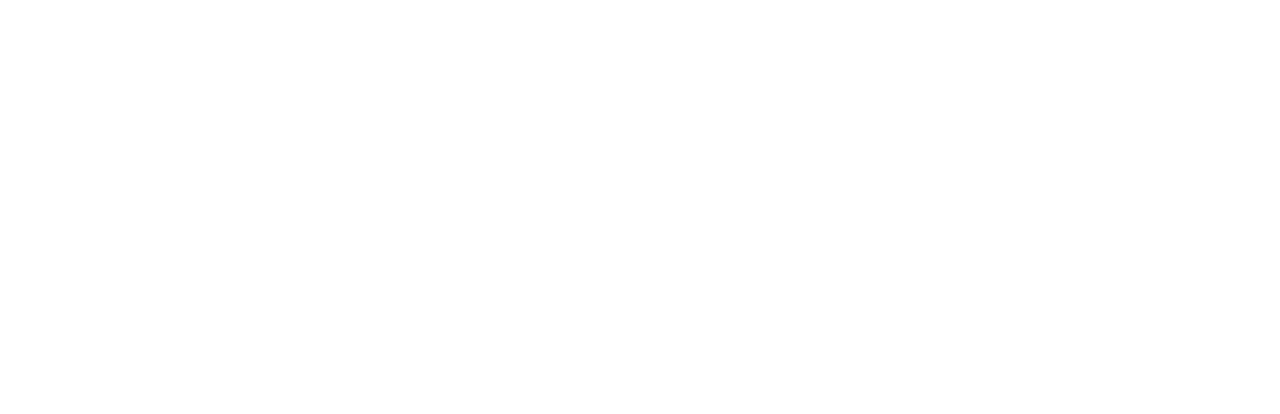
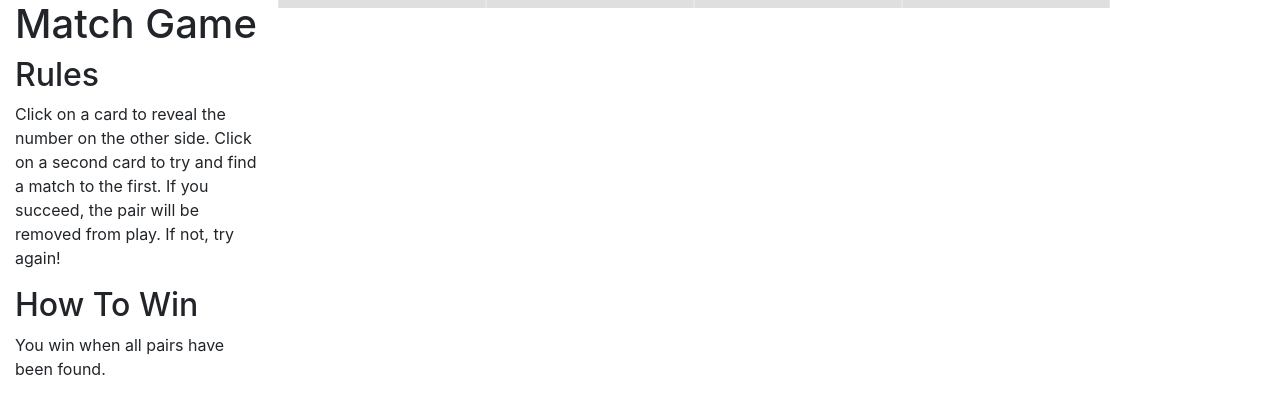
Before and after one commit to jdeel/matchgame, a plain HTML site: page index.html in a window 1280 px wide. Drawn offline with nearby package versions, Linux system fonts and the light colour scheme.

Commit message:
Layout HTML structure.

```diff
--- a/index.html
+++ b/index.html
@@ -4,11 +4,41 @@
   <meta charset="utf-8">
   <meta name="viewport" content="width=device-width, initial-scale=1, shrink-to-fit=no">
   <title>Match Game</title>
+  <!-- Favicon -->
+  <link href="favicon.png" rel="shortcut icon" type="image/x-icon">
   <!-- Bootstrap CSS -->
   <link rel="stylesheet" href="https://maxcdn.bootstrapcdn.com/bootstrap/4.0.0/css/bootstrap.min.css" integrity="sha384-Gn5384xqQ1aoWXA+058RXPxPg6fy4IWvTNh0E263XmFcJlSAwiGgFAW/dAiS6JXm" crossorigin="anonymous">
 </head>
 <body>
-
+  <div class="container row">
+    <div class="col-12 col-lg-3">
+      <h1>Match Game</h1>
+      <h2>Rules</h2>
+      <p>Click on a card to reveal the number on the other side. Click on a second card to try and find a match to the first. If you succeed, the pair will be removed from play. If not, try again!</p>
+      <h2>How To Win</h2>
+      <p>You win when all pairs have been found.</p>
+    </div>
+    <div id="game" class="col-12 col-lg-9">
+      <div class="row">
+        <div class="card col-3"></div>
+        <div class="card col-3"></div>
+        <div class="card col-3"></div>
+        <div class="card col-3"></div>
+        <div class="card col-3"></div>
+        <div class="card col-3"></div>
+        <div class="card col-3"></div>
+        <div class="card col-3"></div>
+        <div class="card col-3"></div>
+        <div class="card col-3"></div>
+        <div class="card col-3"></div>
+        <div class="card col-3"></div>
+        <div class="card col-3"></div>
+        <div class="card col-3"></div>
+        <div class="card col-3"></div>
+        <div class="card col-3"></div>
+      </div>
+    </div>
+  </div>
 
   <!-- Javascript -->
   <script
```
